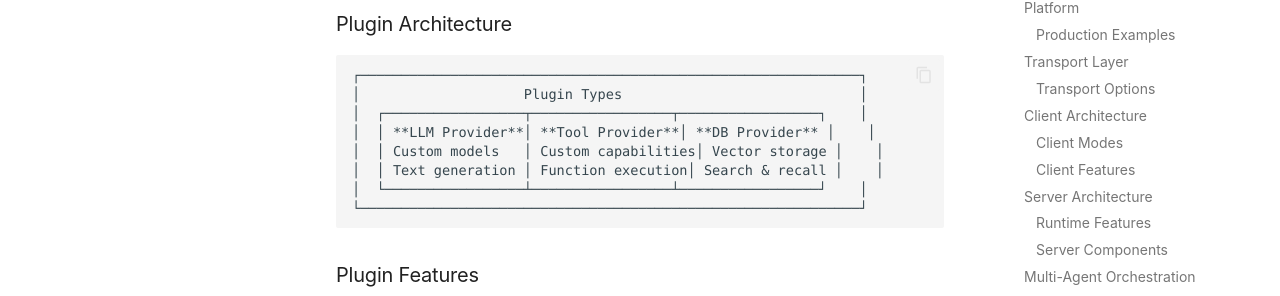
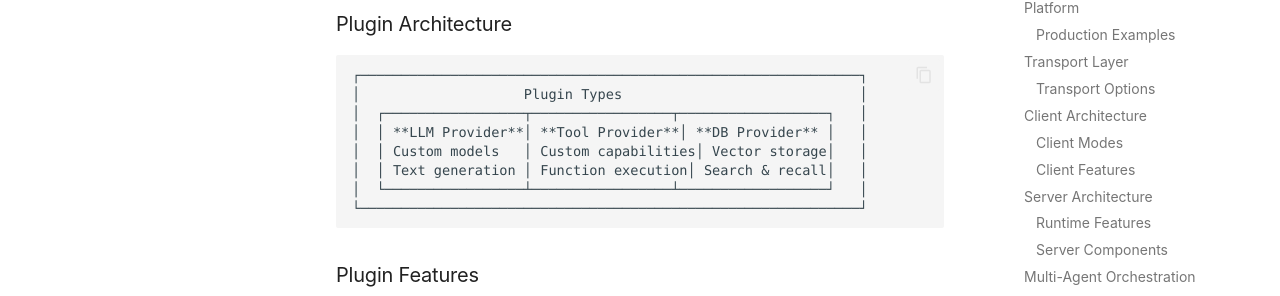
Before and after one commit to kadirpekel/hector, an MkDocs documentation site: the page built from docs/architecture.md, in a window 1280 px wide and 900 px high, scrolled down 8067 px. Shown: the part 307-603 px from the top of the window. Built offline with MkDocs 1.6.1 and Material for MkDocs 9.7.7, drawn with Linux system fonts in a browser that asks for light colours; comment, search, counter and statistics services are not loaded.

Commit message:
docs diagrams

````diff
--- a/docs/architecture.md
+++ b/docs/architecture.md
@@ -411,11 +411,11 @@ Hector's plugin system allows extensive customization:
 ```
 ┌─────────────────────────────────────────────────────────────┐
 │                    Plugin Types                             │
-│  ┌─────────────────┬─────────────────┬─────────────────┐    │
-│  │ **LLM Provider**│ **Tool Provider**│ **DB Provider** │    │
-│  │ Custom models   │ Custom capabilities│ Vector storage │    │
-│  │ Text generation │ Function execution│ Search & recall │    │
-│  └─────────────────┴─────────────────┴─────────────────┘    │
+│  ┌─────────────────┬─────────────────┬──────────────────┐   │
+│  │ **LLM Provider**│ **Tool Provider**│ **DB Provider** │   │
+│  │ Custom models   │ Custom capabilities│ Vector storage│   │
+│  │ Text generation │ Function execution│ Search & recall│   │
+│  └─────────────────┴─────────────────┴──────────────────┘   │
 └─────────────────────────────────────────────────────────────┘
 ```
 
````
